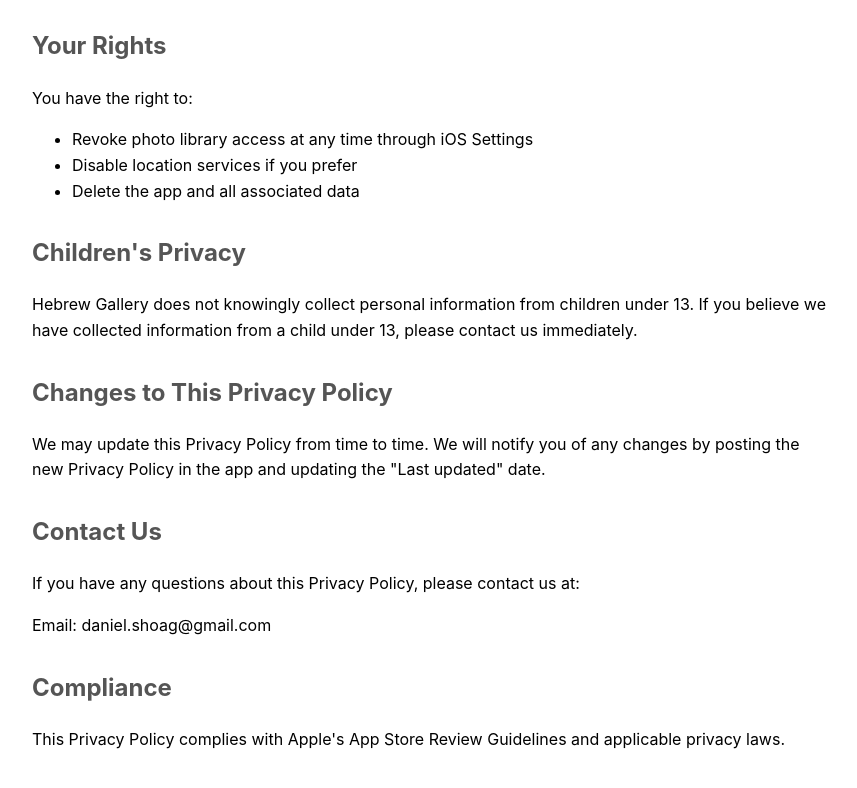
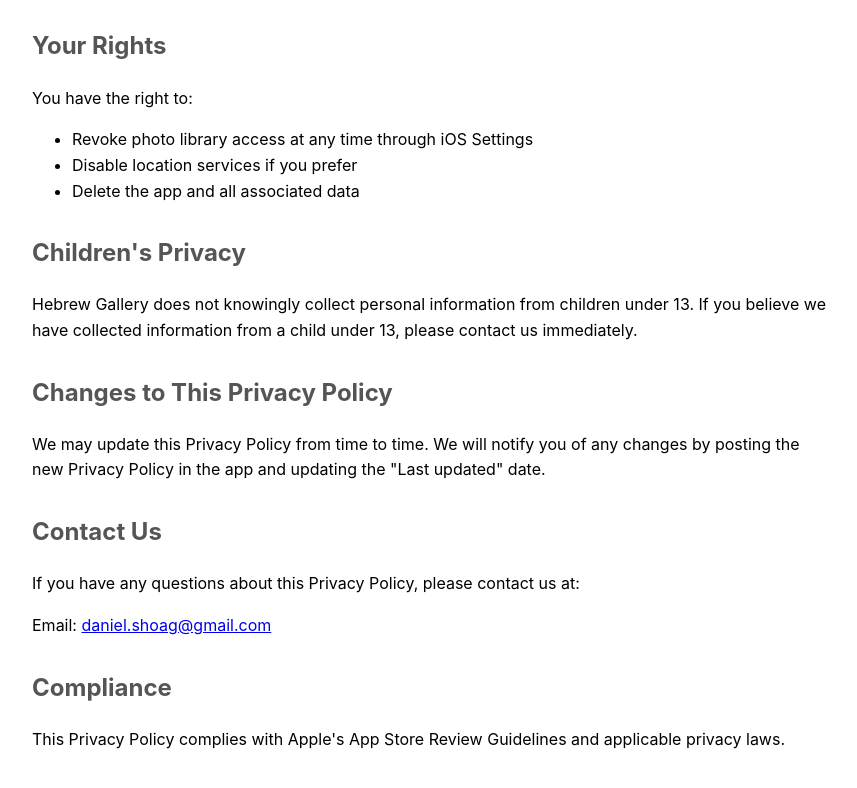
Before and after one commit to SW92919/hebrew-gallery-support, a plain HTML site: page privacy-policy.html in a window 1280 px wide. Shown: the part 1410-2198 px from the top of the page, without its empty margins (208-1065 px from the left). Drawn offline with Linux system fonts and the light colour scheme.

Commit message:
Make email address clickable in privacy policy

```diff
--- a/privacy-policy.html
+++ b/privacy-policy.html
@@ -97,7 +97,7 @@
 
     <h2>Contact Us</h2>
     <p>If you have any questions about this Privacy Policy, please contact us at:</p>
-    <p>Email: daniel.shoag@gmail.com</p>
+    <p>Email: <a href="mailto:daniel.shoag@gmail.com">daniel.shoag@gmail.com</a></p>
 
     <h2>Compliance</h2>
     <p>This Privacy Policy complies with Apple's App Store Review Guidelines and applicable privacy laws.</p>
```
